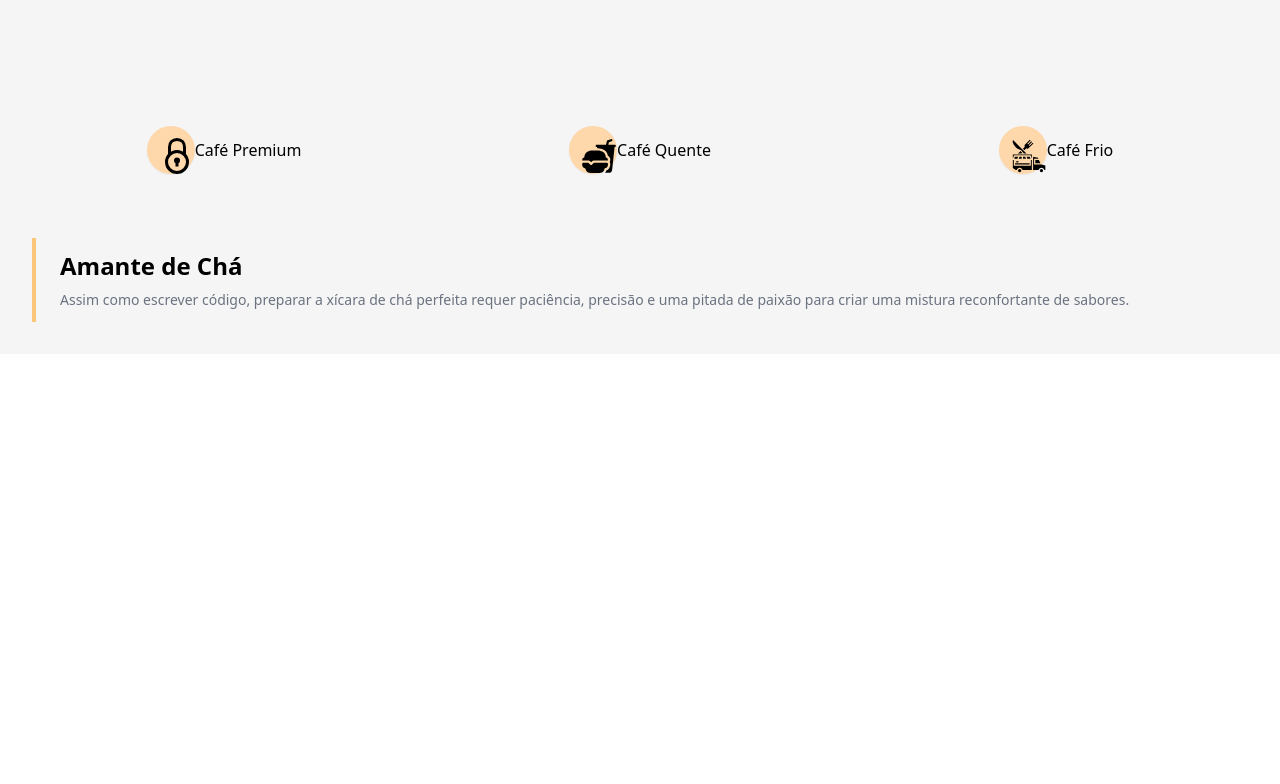
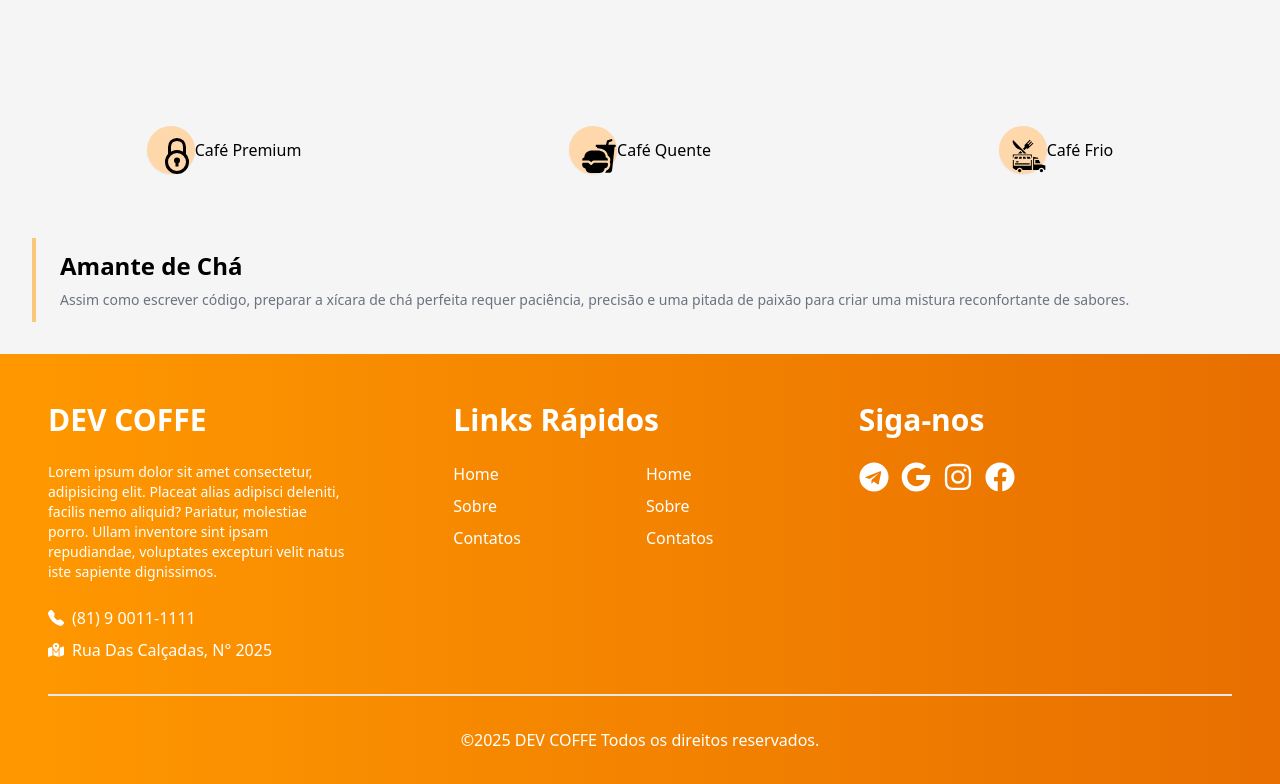
Before and after one commit to AndressaSales/Coffe, a React (Vite) app: page / in a window 1280 px wide. Shown: the part 2046-2830 px from the top of the page. Before the commit the page ends 2400 px from the top, so only its background shows below. Built offline with nearby package versions, Linux system fonts and the light colour scheme.

Commit message:
finalizando o footer

```diff
--- a/src/App.jsx
+++ b/src/App.jsx
@@ -5,6 +5,7 @@ import Services from './components/Services'
 import Banner from './components/Banner'
 import Features from './components/Features'
 import Tea from './components/Tea'
+import Footer from './components/Footer'
 
 const App = () => {
   return (
@@ -15,6 +16,7 @@ const App = () => {
       <Banner/>
       <Features />
       <Tea />
+      <Footer />
     </div>
   )
 }
--- /dev/null
+++ b/src/components/Footer.jsx
@@ -0,0 +1,58 @@
+import React from 'react'
+import { BsFillTelephoneFill } from 'react-icons/bs'
+import { FaFacebook, FaGoogle, FaInstagram, FaTelegram } from 'react-icons/fa'
+import { FaMapLocationDot } from 'react-icons/fa6'
+
+const Footer = () => {
+  return (
+    <div className='bg-gradient-to-r from-primary to-primaryDark pt-12 pb-8 text-[#fff]'>
+        <div className='container'>
+            <div className="grid grid-cols-1 sm:grid-cols-2 lg:grid-cols-3 gap-8">
+                <div className="space-y-6" style={{opacity: 1, transform: 'none'}}>
+                    <h1 className='text-3xl font-bold uppercase'>dev coffe</h1>
+                    <p className='text-sm max-w-[300px]'>Lorem ipsum dolor sit amet consectetur, adipisicing elit. Placeat alias adipisci deleniti, facilis nemo aliquid? Pariatur, molestiae porro. Ullam inventore sint ipsam repudiandae, voluptates excepturi velit natus iste sapiente dignissimos.</p>
+                    <div>
+                       <p className='flex items-center gap-2'>
+                            <BsFillTelephoneFill /> (81) 9 0011-1111
+                       </p>
+                       <p className='flex items-center gap-2 mt-2'>
+                           <FaMapLocationDot />  Rua Das Calçadas, N° 2025
+                       </p>
+                    </div>
+                </div>
+                <div className="space-y-6" style={{opacity: 1, transform: 'none'}}>
+                    <h1 className='text-3xl font-bold'>Links Rápidos</h1>
+                    <div className='grid grid-cols-2 gap-3'>
+                        <div>
+                            <ul className='space-y-2'>
+                                <li>Home</li>
+                                <li>Sobre</li>
+                                <li>Contatos</li>
+                            </ul>
+                        </div>
+                        <div>
+                            <ul className='space-y-2'>
+                                <li>Home</li>
+                                <li>Sobre</li>
+                                <li>Contatos</li>
+                            </ul>
+                        </div>
+                    </div>
+                </div>
+                <div className="space-y-6" style={{opacity: 1, transform: 'none'}}>
+                    <h1 className='text-3xl font-bold'>Siga-nos</h1>
+                    <div className='flex items-center gap-3'>
+                        <FaTelegram className='text-3xl hover:scale-105 duration-300' />
+                        <FaGoogle className='text-3xl hover:scale-105 duration-300' />
+                        <FaInstagram className='text-3xl hover:scale-105 duration-300' />
+                        <FaFacebook className='text-3xl hover:scale-105 duration-300' />
+                    </div>
+                </div>
+            </div>
+            <p className='text-[#fff] text-center mt-8 pt-8 border-t-2'> &copy;{new Date().getFullYear()} <span className='uppercase'>dev coffe</span> Todos os direitos reservados.</p>
+        </div>
+    </div>
+  )
+}
+
+export default Footer
--- a/tailwind.config.js
+++ b/tailwind.config.js
@@ -8,6 +8,7 @@ export default {
     extend: {
       colors: {
         primary: "#ff9800",
+        primaryDark: "#e86f00",
         secondary: "#4a1e1b",
         brandDark: "#270c03",
         dark: "#1e1e1e",
```
